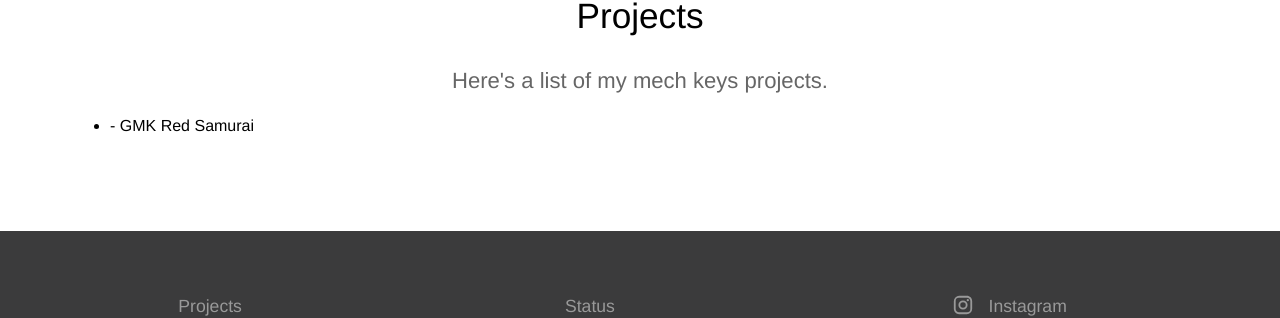
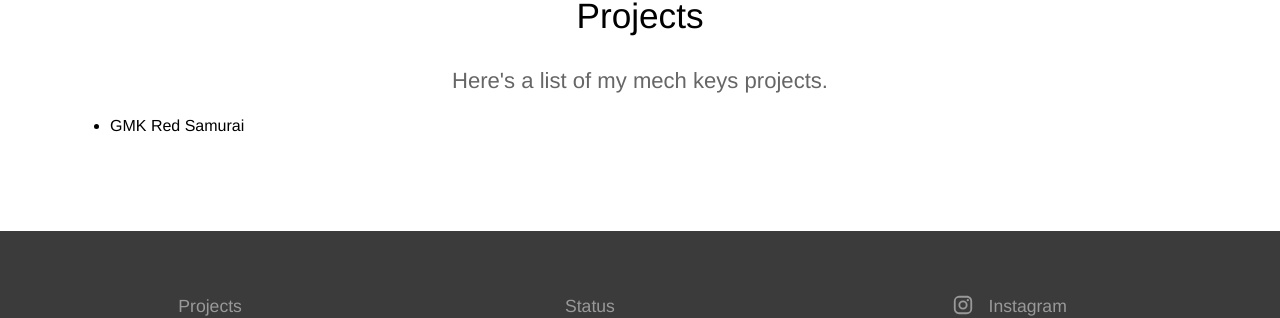
Before and after one commit to RedSunsRMK/redsunsrmk.github.io, a Jekyll site: the page built from pricing.html, in a window 1280 px wide. Shown: the part 178-496 px from the top of the page. Built offline with Jekyll 4.4.1, drawn with Linux system fonts in a browser that asks for light colours.

```diff
--- a/pricing.html
+++ b/pricing.html
@@ -5,5 +5,5 @@ description: Here's a list of my mech keys projects.
 ---
 
 <ul>
-<li>- GMK Red Samurai</li>
+<li>GMK Red Samurai</li>
 </ul>
```
